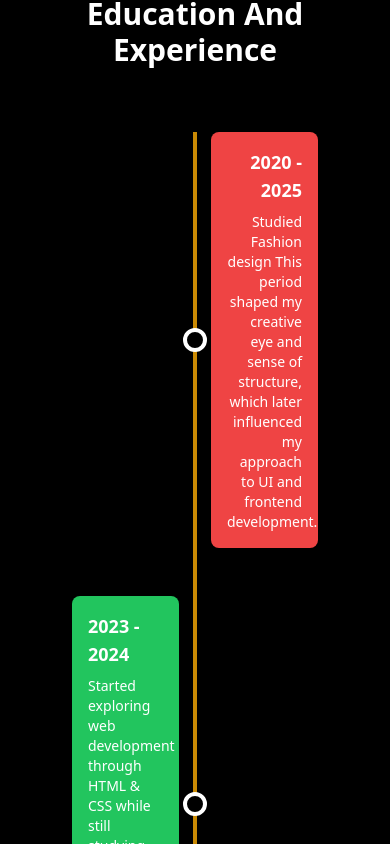
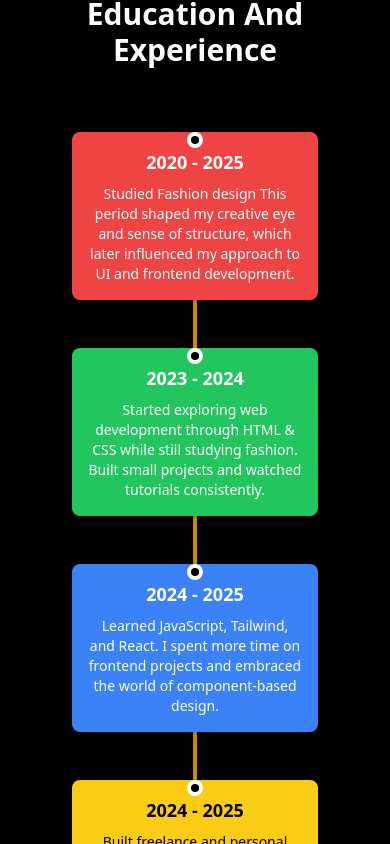
Before and after one commit to CampbellElla/Airmma-s-portfolio, a React (Vite) app: page /skills#experience in a window 390 px wide. Shown: the part 1220-2064 px from the top of the page. Built offline with nearby package versions, Linux system fonts and the light colour scheme.

Commit message:
Mobile Card responsiveness

```diff
--- a/src/pages/About.tsx
+++ b/src/pages/About.tsx
@@ -33,7 +33,7 @@ const About = () => {
 
         <p className="text-xl text-gray-300 mt-4">
           I love to code, vibe to music, and have meaningful conversations, and
-          My go-to framework? Definitely React....(its on logic and power I
+          My go-to framework? Definitely React....(it's on logic and power I
           enjoy developing ideas that are aesthetically thrilling and enjoyale
           to use.)😌💻
         </p>
--- a/src/pages/Experience.tsx
+++ b/src/pages/Experience.tsx
@@ -49,12 +49,12 @@ const Experience = () => {
           return (
             <div
               key={index}
-              className="relative mb-12 flex items-center w-full"
+              className="relative mb-12 flex flex-col md:flex-row items-center w-full"
             >
               {/* card */}
               <div
-                className={`w-1/2 px-4 ${
-                  isLeft ? "order-1 text-left" : "order-2 text-right"
+                className={`w-full md:w-1/2 px-4 text-center ${
+                  isLeft ? "md:order-1 text-left" : "md:order-2 md:text-right"
                 }`}
               >
                 <motion.div
@@ -71,12 +71,16 @@ const Experience = () => {
 
               {/* dot */}
               <div
-                className="z-10 w-6 h-6 bg-black border-4 rounded-full border-white absolute left-1/2 transform -translate-x-1/2"
+                className="z-10 w-4 h-4 md:w-6 md:h-6 bg-black border-4 rounded-full border-white absolute left-1/2 transform -translate-x-1/2"
                 style={{ borderColor: item.borderColor }}
               />
 
               {/* empty spacing for layout */}
-              <div className={`w-1/2 ${isLeft ? "order-2" : "order-1"}`} />
+              <div
+                className={`hidden md:block w-1/2 ${
+                  isLeft ? "order-2" : "order-1"
+                }`}
+              />
             </div>
           );
         })}
```
